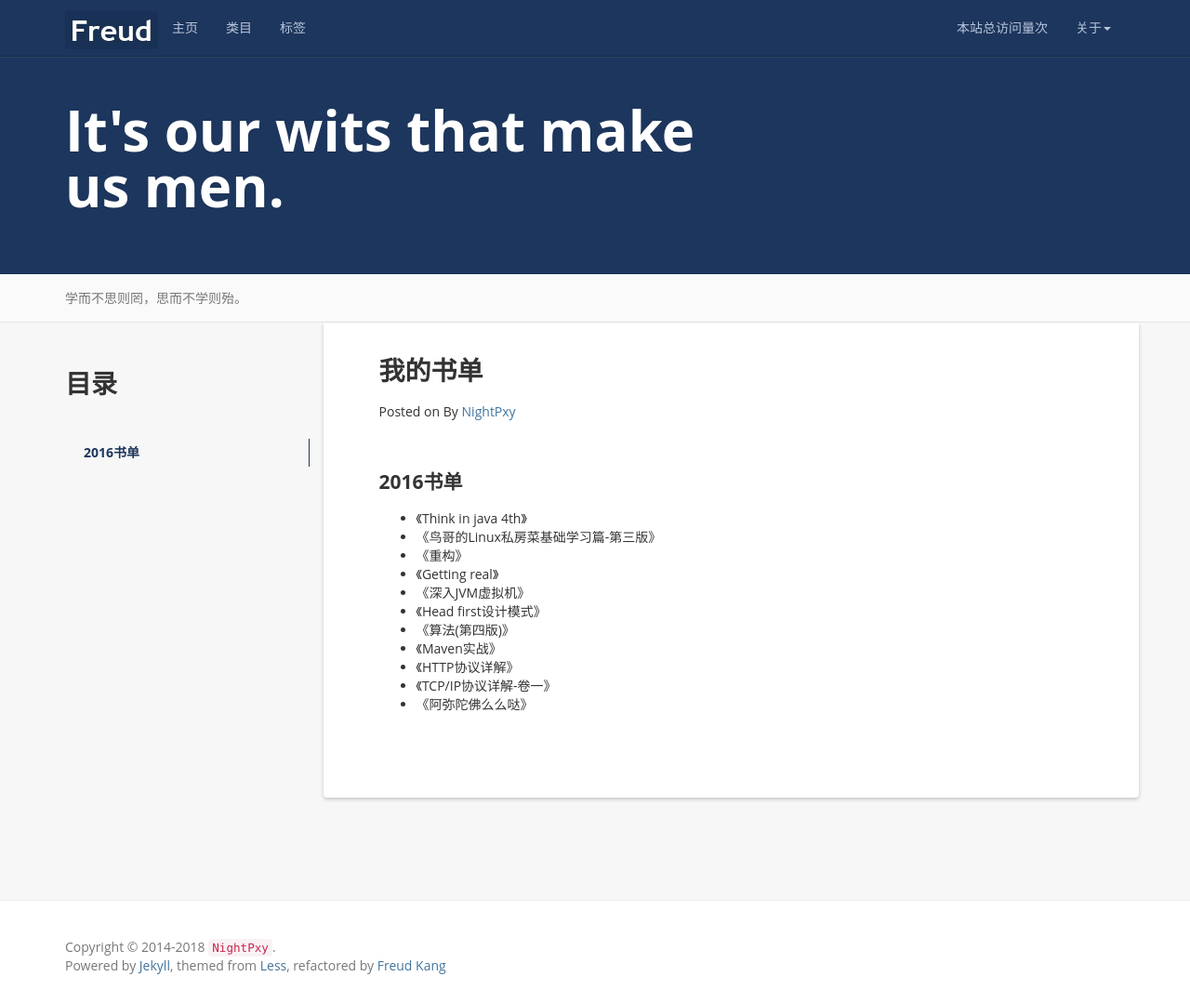
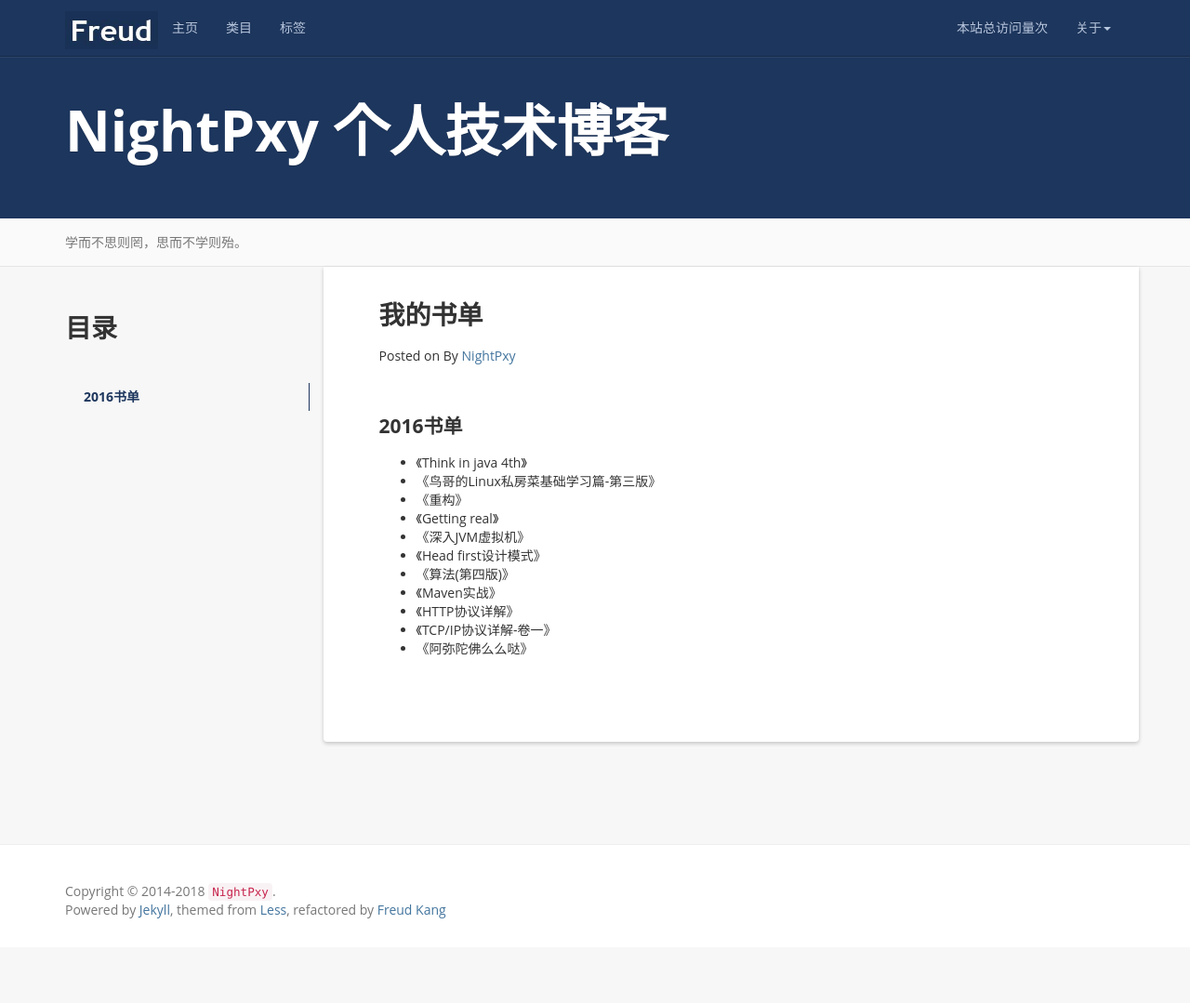
Before and after one commit to NightPxy/NightPxy.github.io, a Jekyll site: the page built from books.md, in a window 1280 px wide and 1079 px high. Shown: the whole window at 93% size. Built offline with Jekyll 4.4.1, drawn with Linux system fonts in a browser that asks for light colours; nearby versions of some CDN libraries; a script that is not in the unit is left out; comment, search, counter and statistics services are not loaded.

Commit message:
博客头设置

```diff
--- a/_config.yml
+++ b/_config.yml
@@ -8,7 +8,7 @@ github: https://github.com/NightPxy/
 baseurl: ""
 description: 个人技术博客
 meta_description: NightPxy
-motto: It's our wits that make us men.
+motto: NightPxy 个人技术博客
 banner: 学而不思则罔，思而不学则殆。
 
 #permalink: /:categories/:year/:month/:day/:title/
```
